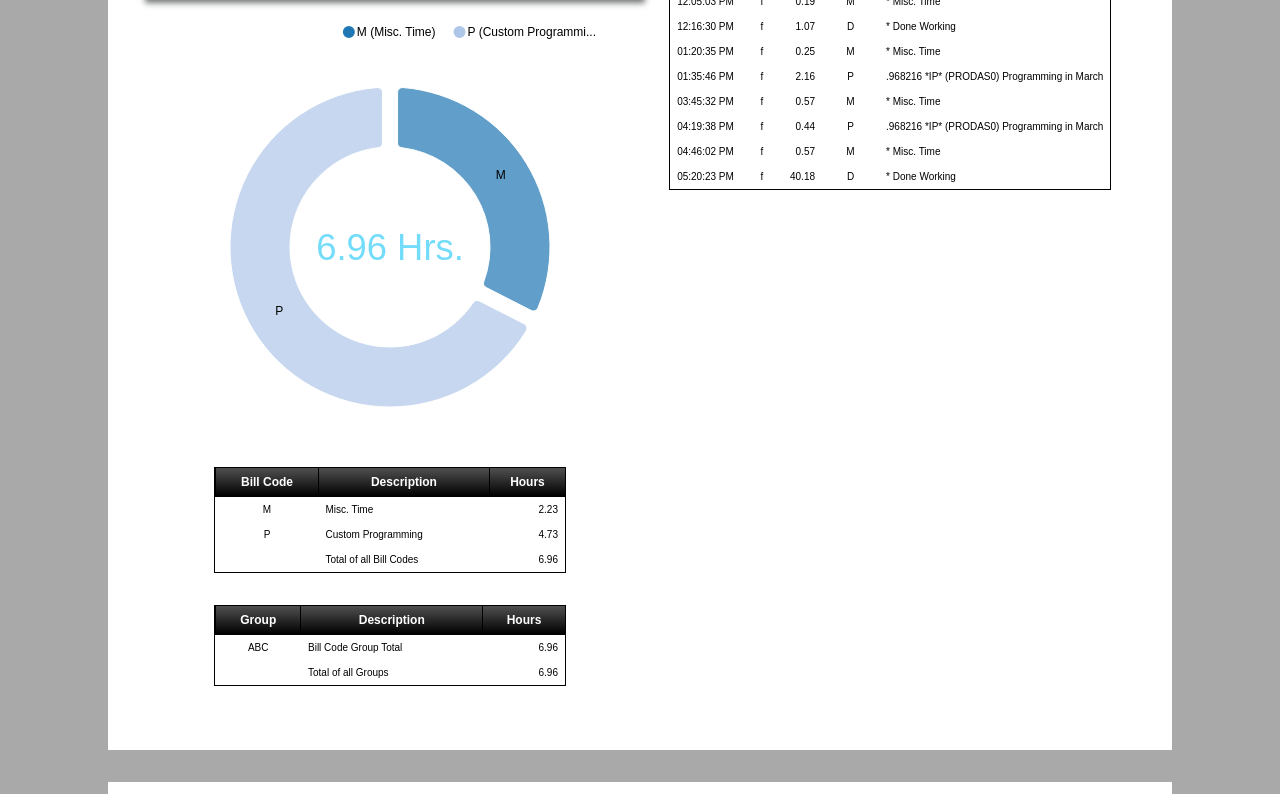
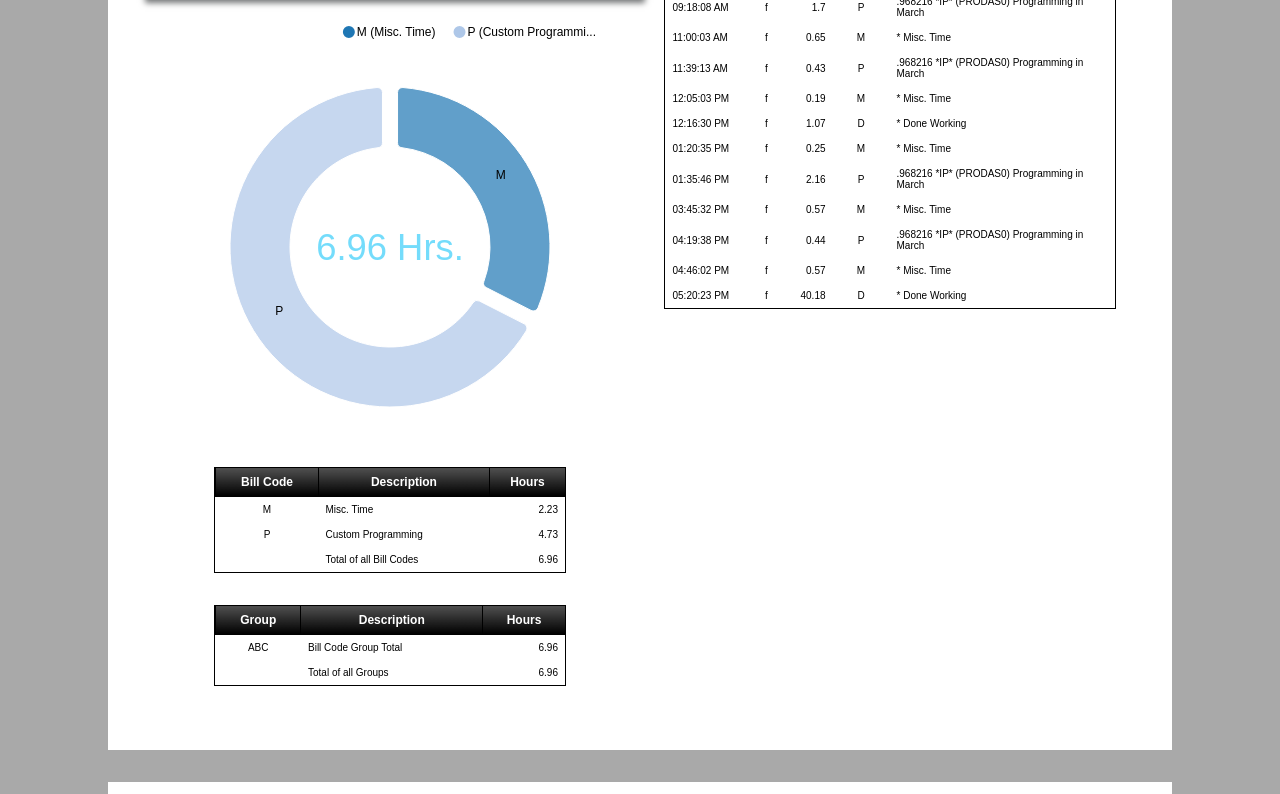
Before and after one commit to StillLearnin/stand-alone-html-report, a plain HTML site: page index.html in a window 1280 px wide. Shown: the part 180-974 px from the top of the page. Drawn offline with Linux system fonts and the light colour scheme.

Commit message:
table styling that I'm not exactly happy with but at least it looks reasonable.

```diff
--- a/index.js
+++ b/index.js
@@ -84,7 +84,9 @@ var d = document.createElement("div");
             + "</div>"
         + "</div>"
         + "<div class='pane'>"
-            + "<div class='time-detail' >"
+            + "<div id='timeDetailsStatus" + page + "' >"
+            + "</div>"
+            + "<div class='time-detail time-log' >"
                 + "<table id='timeDetails" + page + "' >"
                 + "</table>"
             + "</div>"
@@ -122,12 +124,13 @@ var d = document.createElement("div");
         row = timeDetails.insertRow(i + 1);
 
         cell1 = row.insertCell(0);
+        cell1.style = "width: 60px;"
         cell2 = row.insertCell(1);
-        cell2.style = "text-align: center;"
+        cell2.style = "text-align: center; width: 40px;"
         cell3 = row.insertCell(2);
-        cell3.style = "text-align: right;"
+        cell3.style = "text-align: right; width: 20px;"
         cell4 = row.insertCell(3);
-        cell4.style = "text-align: center;"
+        cell4.style = "text-align: center; width: 20px;"
         cell5 = row.insertCell(4);
 
         // Add some text to the new cells:
@@ -136,6 +139,15 @@ var d = document.createElement("div");
         cell3.innerHTML = data.clockPunches[i].hours;
         cell4.innerHTML = data.clockPunches[i].billCode;
         cell5.innerHTML = data.clockPunches[i].description;
+    }
+    var status = document.getElementById("timeDetailsStatus" + page);
+    if (data.missingEndOfDayPunch && data.missingEndOfDayPunch === true) {
+        status.innerHTML = "Missing End of Day Punch";
+        status.className = "status-warning"
+    }
+    else{
+        status.innerHTML = "Found End of Day Punch";
+        status.className = "status-good"
     }
 };
 
--- a/styles.css
+++ b/styles.css
@@ -72,21 +72,45 @@ svg[id^=barChart] {
     height: 450px;
 }
 
+div[id^=timeDetailsStatus] {
+    text-align: center;
+    width: 90%;
+    margin-bottom: 2em;
+    background-color: #6BBC6B;
+    padding-top: 15px;
+    padding-bottom: 10px;
+}
+
+div[id^=timeDetailsStatus].status-warning {
+    background-color: red;
+    color: white;
+    font-weight: bold;
+}
+
+table[id^=timeDetails] {
+    width: 100%;
+}
+
 .summary > table {
     width: 350px;
 }
 
+.time-log {
+    width: 90%;
+}
+
 .time-detail {
-    margin:0px;
     margin-bottom: 2em;
+    margin-top: 0;
     padding:0px;
     border:1px solid #000000;
-
-}.time-detail table{
+}
+.time-detail table{
     border-collapse: collapse;
     border-spacing: 0;
     margin:0px;padding:0px;
-}.time-detail tr:hover td{
+}
+.time-detail tr:hover td{
     background-color: #EAEAEA;
 }
 .time-detail td{
```
